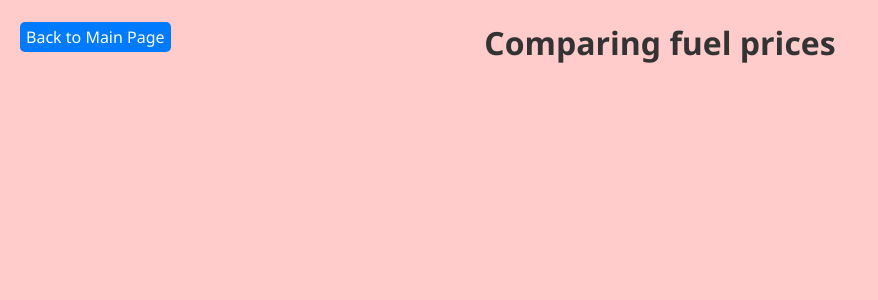
After one commit to roma890/NewUpdatedCode, a Flask app: template templates/page1.html in a window 1280 px wide. The commit adds this page. Shown: the top 300 px of the page, without its empty margins (0-878 px from the left). Run offline with Flask 3, Linux system fonts and the light colour scheme; the template is opened without the code that fills it, so the values that code supplies are empty.

Commit message:
first graph

```diff
--- a/app.py
+++ b/app.py
@@ -4,7 +4,9 @@ import pandas as pd
 import os
 import shutil
 from kaggle.api.kaggle_api_extended import KaggleApi
-
+from io import BytesIO
+import base64
+import matplotlib.pyplot as plt
 
 app = Flask(__name__)
 
@@ -133,6 +135,40 @@ def index():
         return render_template('error.html', message="Data could not be loaded.")
 
 
+@app.route('/page1')
+def page1():
+    # Get the data
+    fuel_data = get_csv_from_kaggle()
+
+    # If the data is successfully retrieved, convert it to records for display
+    if fuel_data is not None:
+        data_records = fuel_data.to_dict(orient='records')
+
+        # Create the chart
+        plt.figure(figsize=(8, 4))
+        sorted_data = fuel_data.groupby('Fuel Type 1')['Annual Fuel Cost (FT1)'].mean().sort_values(ascending=False)
+        sorted_data.plot(kind='bar', color='skyblue')
+        plt.title('Average Annual Fuel Cost (FT1) by Fuel Type 1')
+        plt.xlabel('Fuel Type 1')
+        plt.ylabel('Average Annual Fuel Cost (FT1)')
+        plt.xticks(rotation=45, ha='right')  # Rotate x-axis labels for better readability
+        plt.tight_layout()
+
+        # Save the plot to a BytesIO object
+        img = BytesIO()
+        plt.savefig(img, format='png')
+        img.seek(0)
+
+        # Convert the image to base64 for embedding in HTML
+        img_str = base64.b64encode(img.read()).decode('utf-8')
+
+        # Pass the data and image to the template
+        return render_template('page1.html', data_records=data_records, img_str=img_str)
+    else:
+        return render_template('error.html', message="Data could not be loaded.")
+
+
+
 if __name__ == '__main__':
     # Debugging?
     debug: bool = True
--- a/templates/index.html
+++ b/templates/index.html
@@ -14,6 +14,8 @@
         <h1>Fuel Efficiency Data</h1>
         <!-- Download Button -->
         <a href="{{ url_for('download_data') }}" class="btn btn-success mb-3">Download Data as CSV</a>
+        <!-- Page 1 -->
+        <a href="{{ url_for('page1') }}" class="btn btn-primary mb-3">Go to Page 1</a>
         <!-- Scrollable table container -->
         <div class="table-container" style="max-height: 300px; overflow-y: auto;">
             {% if data %}
--- /dev/null
+++ b/templates/page1.html
@@ -0,0 +1,46 @@
+<!-- page1.html -->
+<!DOCTYPE html>
+<html lang="en">
+<head>
+    <meta charset="UTF-8">
+    <meta name="viewport" content="width=device-width, initial-scale=1.0">
+    <title>Page 1</title>
+    <style>
+        body {
+            background-color: #ffcccb; /* Set your desired background color */
+            color: #333; /* Set text color */
+            font-family: 'Segoe UI', Tahoma, Geneva, Verdana, sans-serif;
+            margin: 0;
+            padding: 0;
+            position: relative; /* Ensure the button is positioned relative to the body */
+        }
+
+        /* Additional styles can be added here */
+
+        h1 {
+            text-align: center; /* Center-align the text */
+            margin-left: 40px;
+        }
+
+        .back-btn {
+            position: absolute;
+            top: 1px;
+            left: 20px; /* Adjust the right property to move the button more to the left */
+            padding: 4px 6px;
+            background-color: #007bff;
+            color: #fff;
+            text-decoration: none;
+            border: none;
+            cursor: pointer;
+            border-radius: 5px;
+        }
+    </style>
+</head>
+<body>
+    <h1>Comparing fuel prices</h1>
+    <!-- Your content for Page 1 goes here -->
+
+    <!-- Button to go back to the main page -->
+    <a href="/" class="back-btn">Back to Main Page</a>
+</body>
+</html>
```
Also changed, not shown: dataset-folder/fuel_data.csv (added).
